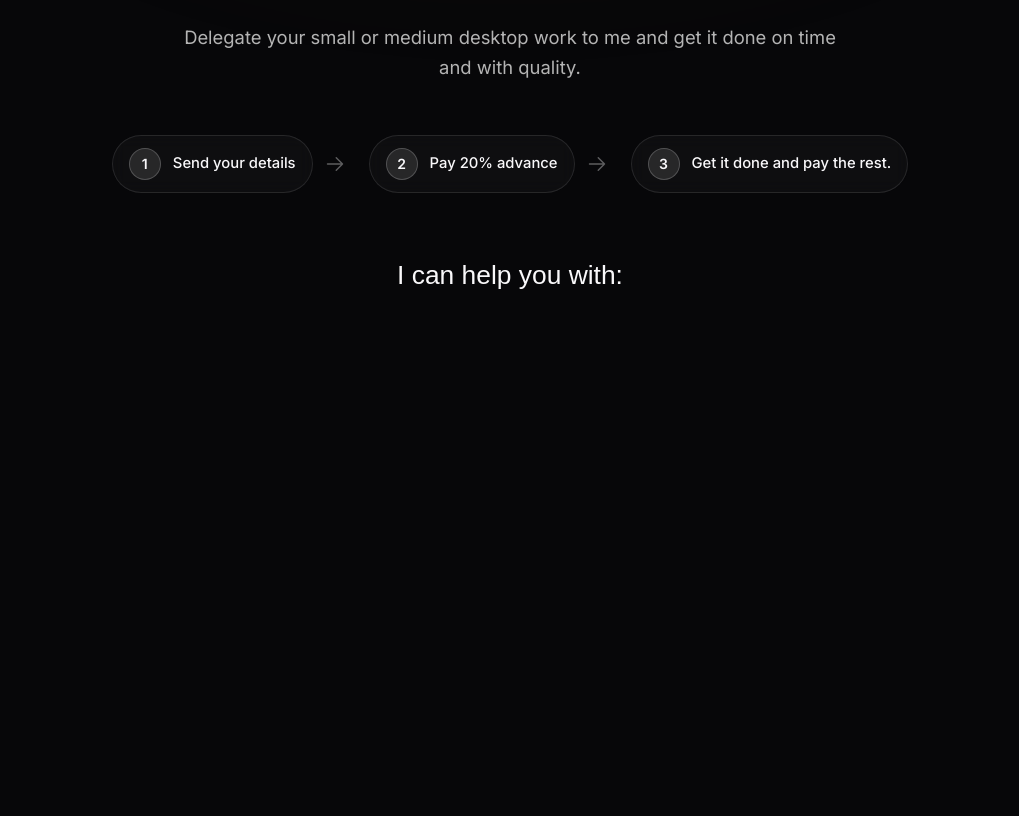
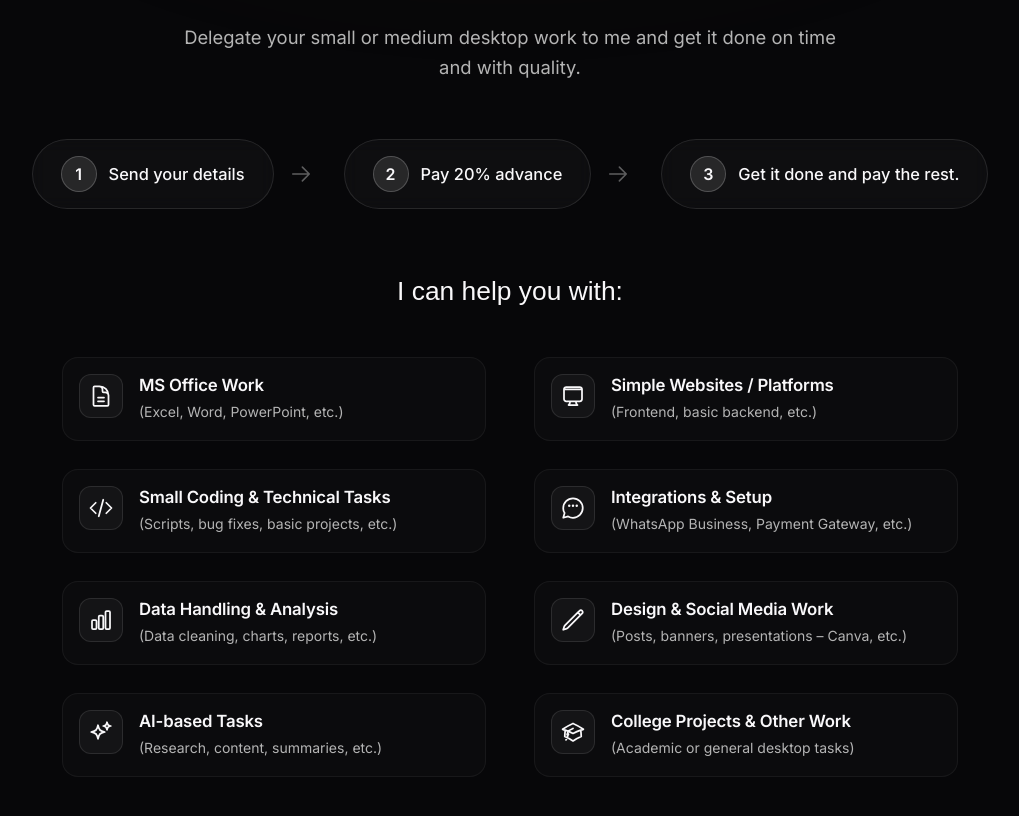
Before and after one commit to nikh96/Micro-freelancing, a Next.js app: page / in a window 1280 px wide. Shown: the part 480-1296 px from the top of the page, without its empty margins (130-1149 px from the left). Before the commit the page ends 901 px from the top, so only its background shows below. Built offline with nearby package versions, Linux system fonts and the light colour scheme; a web font is replaced by a local one.

Commit message:
tenth commit

```diff
--- a/app/page.tsx
+++ b/app/page.tsx
@@ -15,6 +15,12 @@ interface ProcessStep {
   title: string;
 }
 
+interface ServiceItem {
+  title: string;
+  description: string;
+  icon: JSX.Element;
+}
+
 const processSteps: ProcessStep[] = [
   {
     step: 1,
@@ -27,6 +33,153 @@ const processSteps: ProcessStep[] = [
   {
     step: 3,
     title: "Get it done and pay the rest.",
+  },
+];
+
+const serviceItems: ServiceItem[] = [
+  {
+    title: "MS Office Work",
+    description: "(Excel, Word, PowerPoint, etc.)",
+    icon: (
+      <svg
+        className="w-5 h-5 sm:w-6 sm:h-6 stroke-current"
+        fill="none"
+        strokeWidth="1.75"
+        viewBox="0 0 24 24"
+      >
+        <path
+          strokeLinecap="round"
+          strokeLinejoin="round"
+          d="M19.5 14.25v-2.625a3.375 3.375 0 00-3.375-3.375h-1.5A1.125 1.125 0 0113.5 7.125v-1.5a3.375 3.375 0 00-3.375-3.375H8.25m2.25 0H5.625c-.621 0-1.125.504-1.125 1.125v17.25c0 .621.504 1.125 1.125 1.125h12.75c.621 0 1.125-.504 1.125-1.125V11.25a9 9 0 00-9-9zM9 13.5h6m-6 3.75h6"
+        />
+      </svg>
+    ),
+  },
+  {
+    title: "Simple Websites / Platforms",
+    description: "(Frontend, basic backend, etc.)",
+    icon: (
+      <svg
+        className="w-5 h-5 sm:w-6 sm:h-6 stroke-current"
+        fill="none"
+        strokeWidth="1.75"
+        viewBox="0 0 24 24"
+      >
+        <path
+          strokeLinecap="round"
+          strokeLinejoin="round"
+          d="M9 17.25v1.007a3 3 0 01-.879 2.122L7.5 21h9l-.621-.621A3 3 0 0115 18.257V17.25m6-12V15a2.25 2.25 0 01-2.25 2.25H5.25A2.25 2.25 0 013 15V5.25m18 0A2.25 2.25 0 0018.75 3H5.25A2.25 2.25 0 003 5.25m18 0H3"
+        />
+      </svg>
+    ),
+  },
+  {
+    title: "Small Coding & Technical Tasks",
+    description: "(Scripts, bug fixes, basic projects, etc.)",
+    icon: (
+      <svg
+        className="w-5 h-5 sm:w-6 sm:h-6 stroke-current"
+        fill="none"
+        strokeWidth="1.75"
+        viewBox="0 0 24 24"
+      >
+        <path
+          strokeLinecap="round"
+          strokeLinejoin="round"
+          d="M17.25 6.75L22.5 12l-5.25 5.25m-10.5 0L1.5 12l5.25-5.25m7.5-3l-4.5 16.5"
+        />
+      </svg>
+    ),
+  },
+  {
+    title: "Integrations & Setup",
+    description: "(WhatsApp Business, Payment Gateway, etc.)",
+    icon: (
+      <svg
+        className="w-5 h-5 sm:w-6 sm:h-6 stroke-current"
+        fill="none"
+        strokeWidth="1.75"
+        viewBox="0 0 24 24"
+      >
+        <path
+          strokeLinecap="round"
+          strokeLinejoin="round"
+          d="M8.625 9.75a.375.375 0 11-.75 0 .375.375 0 01.75 0zm0 0H8.25m4.125 0a.375.375 0 11-.75 0 .375.375 0 01.75 0zm0 0H12m4.125 0a.375.375 0 11-.75 0 .375.375 0 01.75 0zm0 0h-.375m-13.5 3.01c0 1.6.495 3.1 1.354 4.35L2.25 21.75l4.89-1.282A9.704 9.704 0 0012 21.75c5.385 0 9.75-4.365 9.75-9.75S17.385 2.25 12 2.25 2.25 6.615 2.25 12z"
+        />
+      </svg>
+    ),
+  },
+  {
+    title: "Data Handling & Analysis",
+    description: "(Data cleaning, charts, reports, etc.)",
+    icon: (
+      <svg
+        className="w-5 h-5 sm:w-6 sm:h-6 stroke-current"
+        fill="none"
+        strokeWidth="1.75"
+        viewBox="0 0 24 24"
+      >
+        <path
+          strokeLinecap="round"
+          strokeLinejoin="round"
+          d="M3 13.125C3 12.504 3.504 12 4.125 12h2.25c.621 0 1.125.504 1.125 1.125v6.75C7.5 20.496 6.996 21 6.375 21h-2.25A1.125 1.125 0 013 19.875v-6.75zM9.75 8.625c0-.621.504-1.125 1.125-1.125h2.25c.621 0 1.125.504 1.125 1.125v11.25c0 .621-.504 1.125-1.125 1.125h-2.25a1.125 1.125 0 01-1.125-1.125V8.625zM16.5 4.125c0-.621.504-1.125 1.125-1.125h2.25C20.496 3 21 3.504 21 4.125v15.75c0 .621-.504 1.125-1.125 1.125h-2.25a1.125 1.125 0 01-1.125-1.125V4.125z"
+        />
+      </svg>
+    ),
+  },
+  {
+    title: "Design & Social Media Work",
+    description: "(Posts, banners, presentations – Canva, etc.)",
+    icon: (
+      <svg
+        className="w-5 h-5 sm:w-6 sm:h-6 stroke-current"
+        fill="none"
+        strokeWidth="1.75"
+        viewBox="0 0 24 24"
+      >
+        <path
+          strokeLinecap="round"
+          strokeLinejoin="round"
+          d="M16.862 4.487l1.687-1.688a1.875 1.875 0 112.652 2.652L6.832 19.82a4.5 4.5 0 01-1.897 1.13l-2.685.8.8-2.685a4.5 4.5 0 011.13-1.897L16.863 4.487zm0 0L19.5 7.125"
+        />
+      </svg>
+    ),
+  },
+  {
+    title: "AI-based Tasks",
+    description: "(Research, content, summaries, etc.)",
+    icon: (
+      <svg
+        className="w-5 h-5 sm:w-6 sm:h-6 stroke-current"
+        fill="none"
+        strokeWidth="1.75"
+        viewBox="0 0 24 24"
+      >
+        <path
+          strokeLinecap="round"
+          strokeLinejoin="round"
+          d="M9.813 15.904L9 18.75l-.813-2.846a4.5 4.5 0 00-3.09-3.09L2.25 12l2.846-.813a4.5 4.5 0 003.09-3.09L9 5.25l.813 2.846a4.5 4.5 0 003.09 3.09L15.75 12l-2.846.813a4.5 4.5 0 00-3.09 3.09zM18.259 8.715L18 9.75l-.259-1.035a3.375 3.375 0 00-2.455-2.456L14.25 6l1.036-.259a3.375 3.375 0 002.455-2.456L18 2.25l.259 1.035a3.375 3.375 0 002.456 2.456L21.75 6l-1.035.259a3.375 3.375 0 00-2.456 2.456z"
+        />
+      </svg>
+    ),
+  },
+  {
+    title: "College Projects & Other Work",
+    description: "(Academic or general desktop tasks)",
+    icon: (
+      <svg
+        className="w-5 h-5 sm:w-6 sm:h-6 stroke-current"
+        fill="none"
+        strokeWidth="1.75"
+        viewBox="0 0 24 24"
+      >
+        <path
+          strokeLinecap="round"
+          strokeLinejoin="round"
+          d="M4.26 10.147a60.436 60.436 0 00-.491 6.347A48.627 48.627 0 0112 20.904a48.627 48.627 0 018.232-4.41 60.46 60.46 0 00-.491-6.347m-15.482 0a50.57 50.57 0 00-2.658-.813A59.905 59.905 0 0112 3.493a59.902 59.902 0 0110.399 5.84c-.896.248-1.783.52-2.658.814m-15.482 0A50.697 50.697 0 0112 13.489a50.702 50.702 0 017.74-3.342M6.75 15a.75.75 0 100-1.5.75.75 0 000 1.5zm0 0v-3.675A55.378 55.378 0 0112 8.443m-7.007 11.55A5.981 5.981 0 006.75 15.75v-1.5"
+        />
+      </svg>
+    ),
   },
 ];
 
@@ -201,7 +354,7 @@ export default function Home() {
         Value Proposition / Services Intro Section:
         Positioned below the hero buttons with generous breathing room.
       */}
-      <section className="relative z-10 w-full max-w-4xl lg:max-w-5xl mx-auto text-center mt-20 sm:mt-24 md:mt-28 pb-24 sm:pb-32 px-4">
+      <section className="relative z-10 w-full max-w-4xl lg:max-w-5xl xl:max-w-6xl mx-auto text-center mt-20 sm:mt-24 md:mt-28 pb-24 sm:pb-32 px-4">
         {/* Main Section Heading */}
         <h2 className="font-playwrite text-[clamp(1.35rem,3.2vw,2.25rem)] font-normal text-text-primary leading-snug">
           Have a task but short on time?
@@ -214,24 +367,24 @@ export default function Home() {
 
         {/*
           Step-by-step process:
-          - Desktop: Horizontal progression with right-pointing arrows
-          - Mobile: Vertical progression with down-pointing arrows
+          - Desktop: Horizontal progression with wider, more spacious cards extending gracefully to the left and right
+          - Mobile: Clean, container-free steps (no card backgrounds) with vertical progression
         */}
-        <div className="mt-9 sm:mt-11 md:mt-13 flex flex-col md:flex-row items-center justify-center gap-2.5 sm:gap-3 md:gap-2 lg:gap-3 w-full">
+        <div className="mt-9 sm:mt-11 md:mt-14 flex flex-col md:flex-row items-center justify-center gap-2 sm:gap-2.5 md:gap-3 lg:gap-4 w-full">
           {processSteps.map((item, idx) => (
             <div
               key={item.step}
               className="flex flex-col md:flex-row items-center justify-center w-full md:w-auto"
             >
-              {/* Step Item */}
-              <div className="flex items-center gap-3 px-4 py-2.5 sm:py-3 rounded-full bg-white/[0.03] border border-white/10 backdrop-blur-sm transition-all duration-300 hover:border-white/20">
+              {/* Step Item: Glass pill card with smooth luxury hover elevation */}
+              <div className="group/step cursor-pointer flex items-center gap-3 px-4 sm:px-5 py-2.5 sm:py-3 md:px-6 lg:px-7 md:py-3.5 lg:py-4 rounded-full bg-white/3 border border-white/10 backdrop-blur-sm transition-all duration-300 ease-out hover:-translate-y-1 hover:bg-white/6 hover:border-white/25 hover:shadow-[0_10px_25px_-5px_rgba(0,0,0,0.6),0_0_20px_-3px_rgba(226,177,93,0.12)] active:translate-y-0">
                 {/* Numbered Circle */}
-                <span className="flex items-center justify-center w-7 h-7 sm:w-8 sm:h-8 rounded-full bg-white/10 border border-white/20 text-xs sm:text-sm font-sans font-semibold text-text-primary shrink-0">
+                <span className="flex items-center justify-center w-7 h-7 sm:w-8 sm:h-8 md:w-8.5 md:h-8.5 lg:w-9 lg:h-9 rounded-full bg-white/10 border border-white/20 text-xs sm:text-sm md:text-sm lg:text-base font-sans font-semibold text-text-primary shrink-0 transition-all duration-300 group-hover/step:bg-white/20 group-hover/step:border-white/35 group-hover/step:scale-105">
                   {item.step}
                 </span>
 
                 {/* Step Text */}
-                <span className="font-sans text-xs sm:text-sm md:text-[0.925rem] font-medium text-text-primary whitespace-nowrap">
+                <span className="font-sans text-xs sm:text-sm md:text-base lg:text-[1.025rem] font-medium text-text-primary whitespace-nowrap transition-colors duration-300 group-hover/step:text-white">
                   {item.title}
                 </span>
               </div>
@@ -241,11 +394,11 @@ export default function Home() {
                 <>
                   {/* Desktop Horizontal Arrow */}
                   <div
-                    className="hidden md:flex items-center justify-center mx-2 lg:mx-3 text-white/35"
+                    className="hidden md:flex items-center justify-center mx-2.5 lg:mx-4 text-white/35 shrink-0"
                     aria-hidden="true"
                   >
                     <svg
-                      className="w-4 h-4 lg:w-5 lg:h-5"
+                      className="w-4.5 h-4.5 lg:w-5.5 lg:h-5.5"
                       fill="none"
                       stroke="currentColor"
                       viewBox="0 0 24 24"
@@ -261,7 +414,7 @@ export default function Home() {
 
                   {/* Mobile Vertical Arrow */}
                   <div
-                    className="flex md:hidden items-center justify-center my-1.5 text-white/35"
+                    className="flex md:hidden items-center justify-center my-1 text-white/35"
                     aria-hidden="true"
                   >
                     <svg
@@ -288,6 +441,35 @@ export default function Home() {
         <h3 className="mt-12 sm:mt-14 md:mt-16 font-playwrite text-[clamp(1.15rem,2.4vw,1.65rem)] font-normal text-text-primary leading-snug">
           I can help you with:
         </h3>
+
+        {/*
+          Capabilities / Services Grid:
+          - Desktop view: Two-column grid layout matching the reference image
+          - Mobile view: Single column vertical stack
+        */}
+        <div className="mt-8 sm:mt-10 md:mt-12 grid grid-cols-1 md:grid-cols-2 gap-x-8 lg:gap-x-12 gap-y-5 sm:gap-y-6 md:gap-y-7 w-full max-w-4xl mx-auto text-left">
+          {serviceItems.map((service) => (
+            <div
+              key={service.title}
+              className="group flex items-start gap-3.5 sm:gap-4 p-3.5 sm:p-4 rounded-2xl bg-white/2 border border-white/5 transition-all duration-300 hover:bg-white/4 hover:border-white/10"
+            >
+              {/* Icon Container */}
+              <div className="flex items-center justify-center w-10 h-10 sm:w-11 sm:h-11 rounded-xl bg-white/4 border border-white/10 text-text-primary shrink-0 transition-transform duration-300 group-hover:scale-105">
+                {service.icon}
+              </div>
+
+              {/* Content */}
+              <div className="flex-1 min-w-0">
+                <h4 className="font-sans text-[0.975rem] sm:text-[1.05rem] font-semibold text-text-primary tracking-[-0.01em] leading-snug">
+                  {service.title}
+                </h4>
+                <p className="mt-1 font-sans text-xs sm:text-[0.875rem] text-text-secondary font-normal leading-relaxed">
+                  {service.description}
+                </p>
+              </div>
+            </div>
+          ))}
+        </div>
       </section>
     </main>
   );
```
